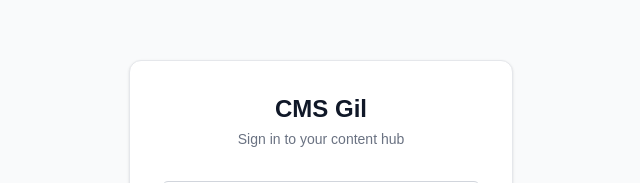
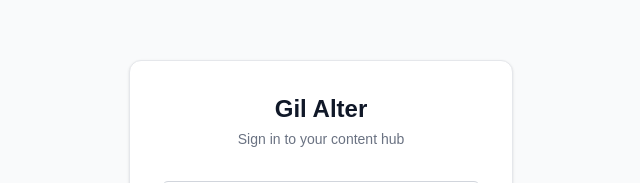
Before and after one commit to xTitanxx/CMS-Gil, a Next.js app: page /login in a window 1280 px wide. Shown: the part 153-336 px from the top of the page, without its empty margins (319-959 px from the left). Built offline with nearby package versions, Linux system fonts and the light colour scheme; no server answers.

Commit message:
fix(login): brand login page as "Gil Alter" to match the rest of the app
Every other public surface (manifest, layout title, public site, FeedCard
header) reads "Gil Alter"; only the login page still said "CMS Gil".

Co-Authored-By: Claude Opus 4.7 (1M context) <noreply@anthropic.com>

```diff
--- a/src/app/(auth)/login/page.tsx
+++ b/src/app/(auth)/login/page.tsx
@@ -10,7 +10,7 @@ export default async function LoginPage() {
     <div className="flex min-h-screen items-center justify-center bg-gray-50">
       <div className="w-full max-w-sm rounded-xl border border-gray-200 bg-white p-8 shadow-sm">
         <div className="mb-8 text-center">
-          <h1 className="text-2xl font-bold text-gray-900">CMS Gil</h1>
+          <h1 className="text-2xl font-bold text-gray-900">Gil Alter</h1>
           <p className="mt-1 text-sm text-gray-500">Sign in to your content hub</p>
         </div>
         <SignInButtons />
```
